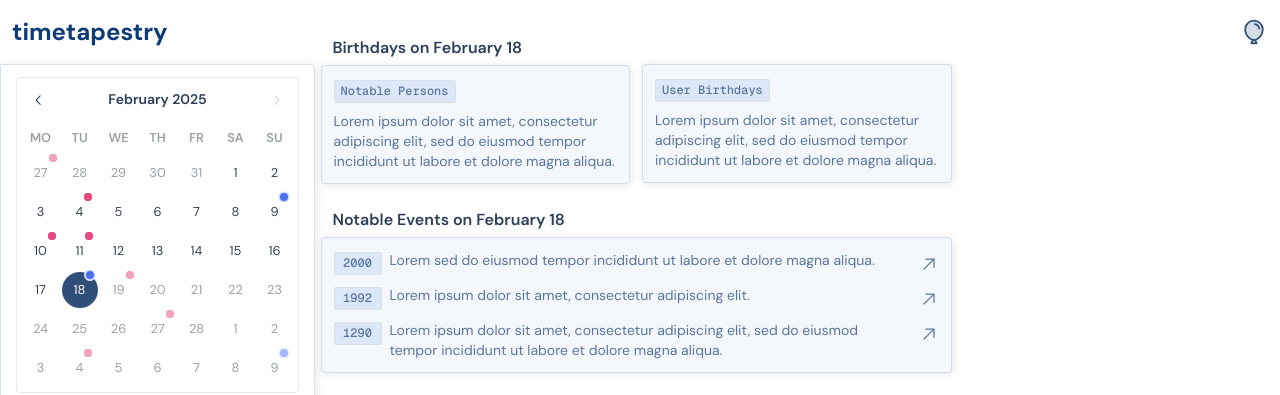
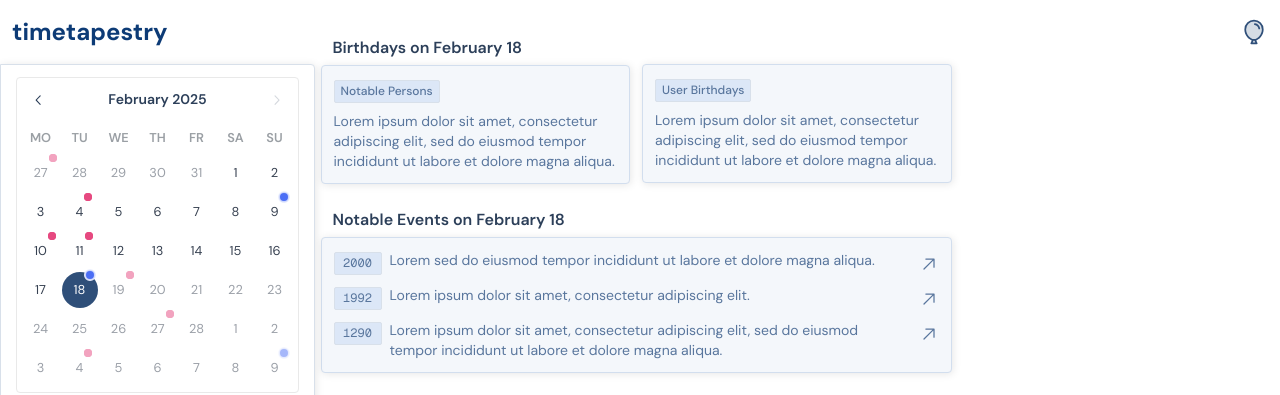
Before and after one commit to aniqatc/time-tapestry, a React (Vite) app: page / in a window 1280 px wide. Shown: the top 395 px of the page. Built offline with nearby package versions, Linux system fonts and the light colour scheme.

Commit message:
customize label styles based on type

```diff
--- a/src/components/Content/Content.tsx
+++ b/src/components/Content/Content.tsx
@@ -29,7 +29,9 @@ export default function Content(): JSX.Element {
                 href="#"
                 className="group flex items-start justify-between gap-2 *:transition-all *:duration-200"
               >
-                <Label className="group-hover:text-primary-500 min-w-12">2000</Label>
+                <Label className="group-hover:text-primary-500" number="true">
+                  2000
+                </Label>
                 <span className="group-hover:text-primary-700 mr-auto">
                   Lorem sed do eiusmod tempor incididunt ut labore et dolore magna aliqua.
                 </span>
@@ -44,7 +46,9 @@ export default function Content(): JSX.Element {
                 href="#"
                 className="group flex items-start justify-between gap-2 *:transition-all *:duration-200"
               >
-                <Label className="group-hover:text-primary-500 min-w-12">1992</Label>
+                <Label className="group-hover:text-primary-500" number="true">
+                  1992
+                </Label>
                 <span className="group-hover:text-primary-700 mr-auto">
                   Lorem ipsum dolor sit amet, consectetur adipiscing elit.
                 </span>
@@ -59,7 +63,9 @@ export default function Content(): JSX.Element {
                 href="#"
                 className="group flex items-start justify-between gap-2 *:transition-all *:duration-200"
               >
-                <Label className="group-hover:text-primary-500 min-w-12">1290</Label>
+                <Label className="group-hover:text-primary-500" number="true">
+                  1290
+                </Label>
                 <span className="group-hover:text-primary-700 mr-auto">
                   Lorem ipsum dolor sit amet, consectetur adipiscing elit, sed do eiusmod tempor
                   incididunt ut labore et dolore magna aliqua.
--- a/src/components/reusable/Label.tsx
+++ b/src/components/reusable/Label.tsx
@@ -3,12 +3,13 @@ import React from 'react';
 interface LabelProps {
   className?: string;
   children: React.ReactNode;
+  number?: boolean;
 }
 
-export default function Label({ className, children }: LabelProps): JSX.Element {
+export default function Label({ number, className, children }: LabelProps): JSX.Element {
   return (
     <mark
-      className={`border-primary-200 bg-primary-150 text-primary-500 my-0.5 block max-w-min rounded-xs border px-1.5 py-0.5 text-center font-mono text-[0.75rem] font-medium text-nowrap ${className}`}
+      className={`border-primary-200 bg-primary-150 text-primary-500 my-0.5 block max-w-min rounded-xs border px-1.5 py-0.5 text-center text-[0.75rem] text-nowrap ${number ? 'min-w-12 font-mono' : 'font-medium'} ${className}`}
     >
       {children}
     </mark>
```
